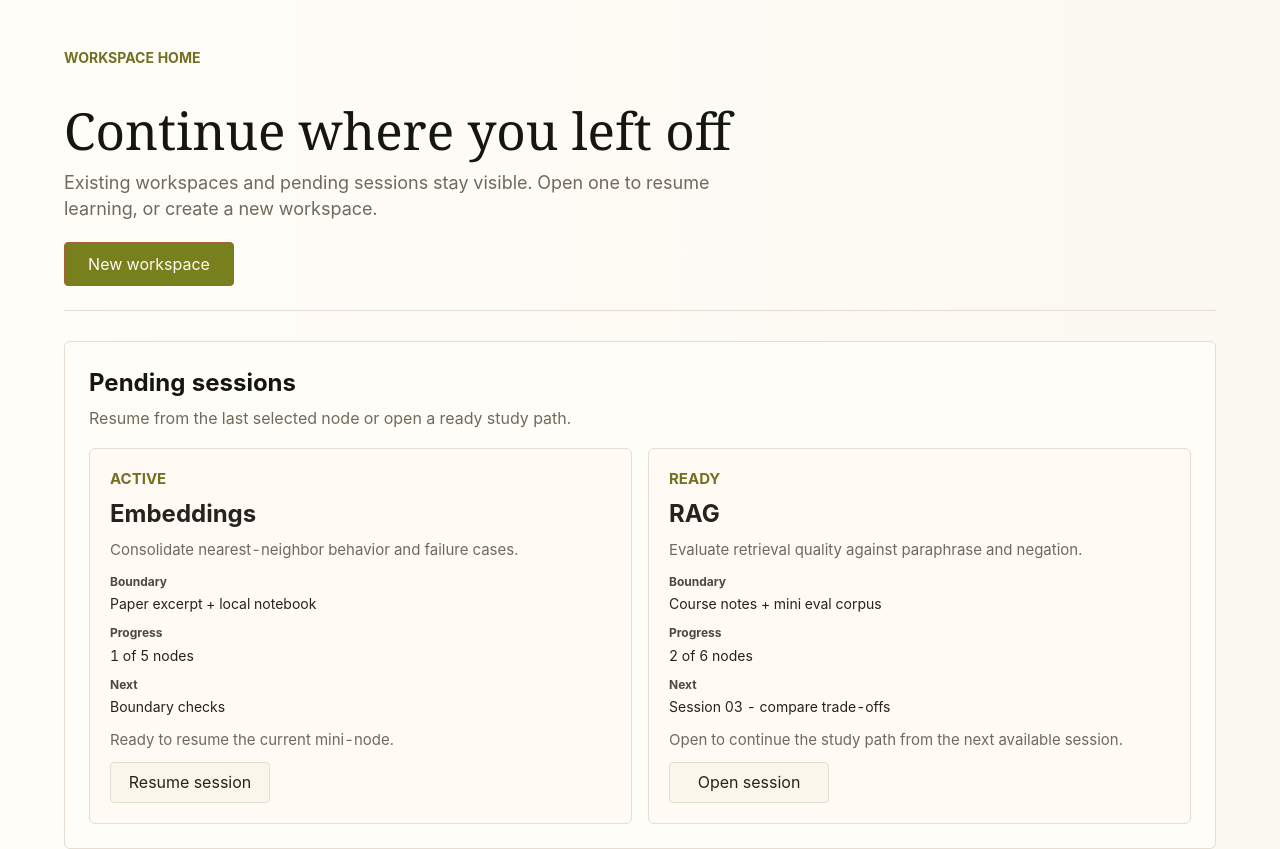
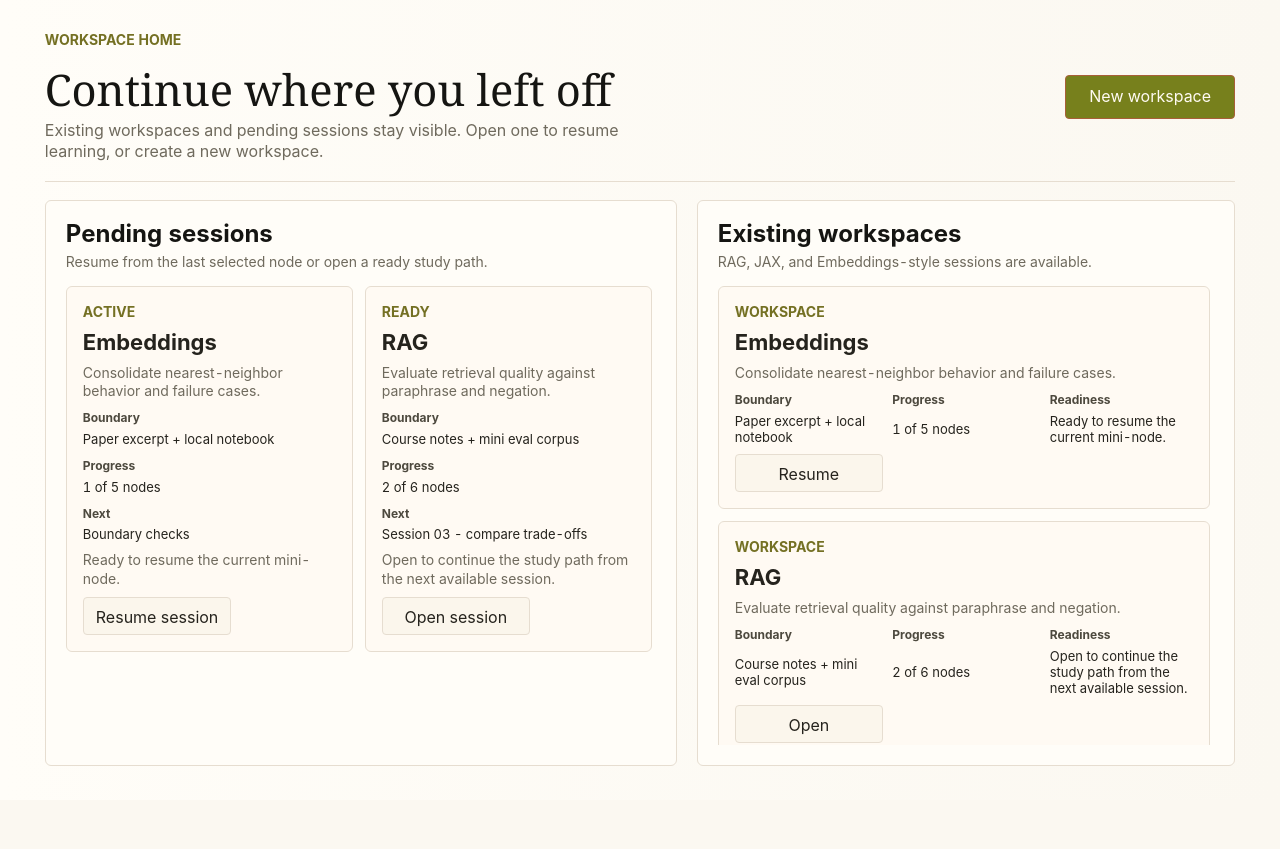
Before and after one commit to d1eshi/sibar, a React (Vite) app in the folder apps/sibar-research-workspace/: page / in a window 1280 px wide. Shown: the top 849 px of the page. After the commit the page ends 800 px from the top, so only its background shows below. Built offline with nearby package versions, Linux system fonts and the light colour scheme.

Commit message:
fix: fit workspace home in tauri viewport

```diff
--- a/apps/sibar-research-workspace/src/flows/workspace/workspaceHome.module.css
+++ b/apps/sibar-research-workspace/src/flows/workspace/workspaceHome.module.css
@@ -1,8 +1,12 @@
 .workspaceHome {
-  min-height: 100dvh;
+  height: 100dvh;
+  min-height: 720px;
   display: grid;
-  gap: 30px;
-  padding: 48px min(5vw, 72px) 64px;
+  grid-template-columns: minmax(0, 1.08fr) minmax(340px, 0.92fr);
+  grid-template-rows: auto minmax(0, 1fr);
+  gap: 18px 20px;
+  overflow: hidden;
+  padding: 30px clamp(28px, 3.5vw, 52px) 34px;
   background: linear-gradient(90deg, var(--surface-panel) 0%, var(--surface-page) 100%);
   color: var(--surface-ink);
 }
@@ -17,25 +21,26 @@
 }
 
 .homeHeader {
+  grid-column: 1 / -1;
   display: grid;
   grid-template-columns: minmax(0, 1fr) auto;
-  gap: 20px 24px;
+  gap: 8px 24px;
   align-items: end;
-  padding-bottom: 24px;
+  padding-bottom: 18px;
   border-bottom: 1px solid var(--divider);
 }
 
 .headerCopy {
-  grid-column: 1 / -1;
-  max-width: 760px;
+  grid-column: 1;
+  max-width: 860px;
 }
 
 .headerCopy h1 {
-  margin: 16px 0 12px;
+  margin: 10px 0 8px;
   color: var(--surface-ink);
   font-family: var(--font-serif);
-  font-size: clamp(40px, 4vw, 68px);
-  line-height: 1.05;
+  font-size: clamp(38px, 3.4vw, 58px);
+  line-height: 1;
   font-weight: 500;
 }
 
@@ -43,12 +48,15 @@
   margin: 0;
   max-width: 60ch;
   color: var(--text-muted);
-  font-size: 18px;
-  line-height: 1.45;
+  font-size: 16px;
+  line-height: 1.35;
 }
 
 .newWorkspaceButton {
-  justify-self: start;
+  grid-column: 2;
+  grid-row: 1 / 3;
+  align-self: center;
+  justify-self: end;
   min-width: 170px;
   height: 44px;
   border-color: var(--accent);
@@ -62,45 +70,61 @@
 }
 
 .workspacePanel {
+  min-height: 0;
+  overflow: hidden;
+  display: flex;
+  flex-direction: column;
   border: 1px solid var(--divider);
   border-radius: var(--radius);
-  padding: 24px;
+  padding: 20px;
   background: var(--surface-panel);
+}
+
+.workspacePanel h2 {
+  margin: 0;
+  font-size: 24px;
+  line-height: 1.1;
 }
 
 .workspacePanel header p {
   margin: 6px 0 0;
   color: var(--text-muted);
+  font-size: 14px;
+  line-height: 1.35;
 }
 
 .homeList {
-  margin-top: 18px;
+  min-height: 0;
+  overflow: auto;
+  margin-top: 14px;
+  padding-right: 4px;
   display: grid;
-  grid-template-columns: repeat(auto-fit, minmax(280px, 1fr));
-  gap: 16px;
+  grid-template-columns: 1fr;
+  align-content: start;
+  gap: 12px;
 }
 
 .workspaceCard {
   display: grid;
-  gap: 12px;
+  gap: 9px;
   border: 1px solid var(--divider);
   border-radius: var(--radius);
-  padding: 20px;
+  padding: 16px;
   background: var(--surface-panel-warm);
 }
 
 .workspaceCard h3 {
   margin: 0;
   color: var(--text-primary);
-  font-size: 24px;
+  font-size: 22px;
   line-height: 1.12;
 }
 
 .workspaceCard p {
   margin: 0;
   color: var(--text-muted);
-  font-size: 15px;
-  line-height: 1.35;
+  font-size: 14px;
+  line-height: 1.3;
 }
 
 .workspaceCard .kicker {
@@ -109,8 +133,8 @@
 
 .workspaceDetails {
   display: grid;
-  grid-template-columns: minmax(0, 1fr);
-  gap: 10px 18px;
+  grid-template-columns: repeat(3, minmax(0, 1fr));
+  gap: 10px 14px;
   margin: 0;
   padding: 0;
 }
@@ -129,18 +153,20 @@
 .workspaceDetails dd {
   margin: 0;
   color: var(--text-primary);
-  font-size: 14px;
+  font-size: 13px;
+  line-height: 1.25;
 }
 
 .readinessHint {
   color: var(--text-muted);
-  font-size: 14px;
-  line-height: 1.3;
+  font-size: 13px;
+  line-height: 1.25;
 }
 
 .workspaceCard button {
   justify-self: start;
-  min-width: 160px;
+  min-width: 148px;
+  height: 38px;
 }
 
 .emptyState {
@@ -148,13 +174,50 @@
   color: var(--text-muted);
 }
 
-@media (max-width: 920px) {
+@media (min-width: 1280px) {
+  .workspacePanel:first-of-type .homeList {
+    grid-template-columns: repeat(2, minmax(0, 1fr));
+  }
+
+  .workspacePanel:first-of-type .workspaceDetails {
+    grid-template-columns: 1fr;
+  }
+}
+
+@media (max-width: 920px), (max-height: 719px) {
+  .workspaceHome {
+    height: auto;
+    min-height: 100dvh;
+    overflow: visible;
+    grid-template-columns: 1fr;
+    grid-template-rows: auto;
+    padding: 28px 22px 40px;
+  }
+
   .homeHeader {
     grid-template-columns: 1fr;
     align-items: start;
   }
 
+  .newWorkspaceButton {
+    grid-column: auto;
+    grid-row: auto;
+    justify-self: start;
+  }
+
+  .workspacePanel {
+    overflow: visible;
+  }
+
+  .homeList {
+    overflow: visible;
+  }
+
   .headerCopy h1 {
     font-size: 40px;
   }
+
+  .workspaceDetails {
+    grid-template-columns: minmax(0, 1fr);
+  }
 }
```
Also changed, not shown: 1 other file (tests, documents, lock files or other folders).
